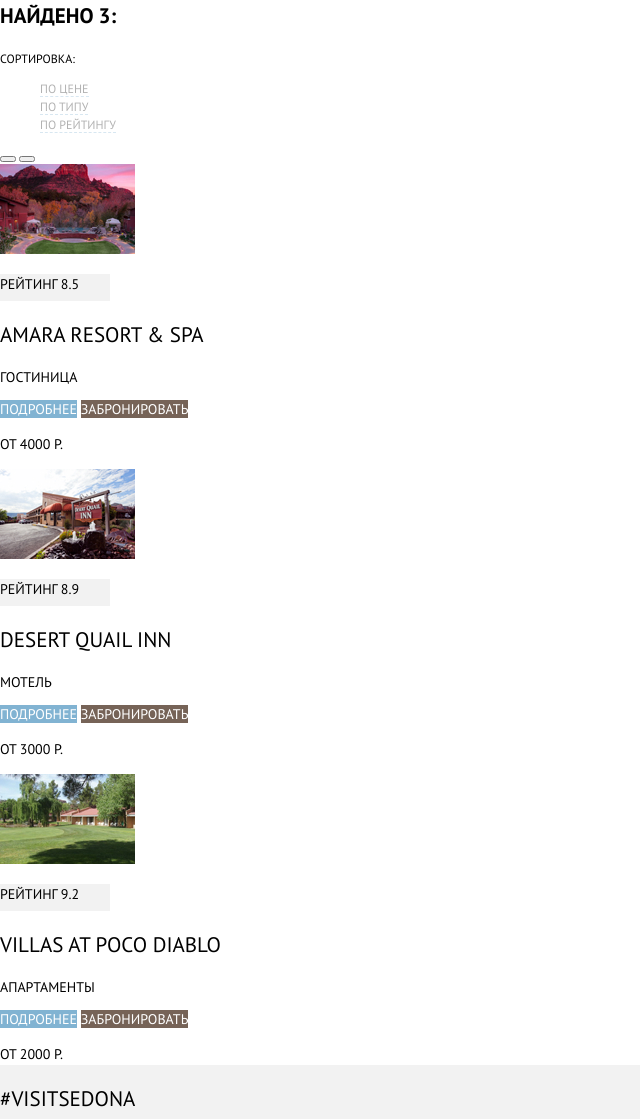
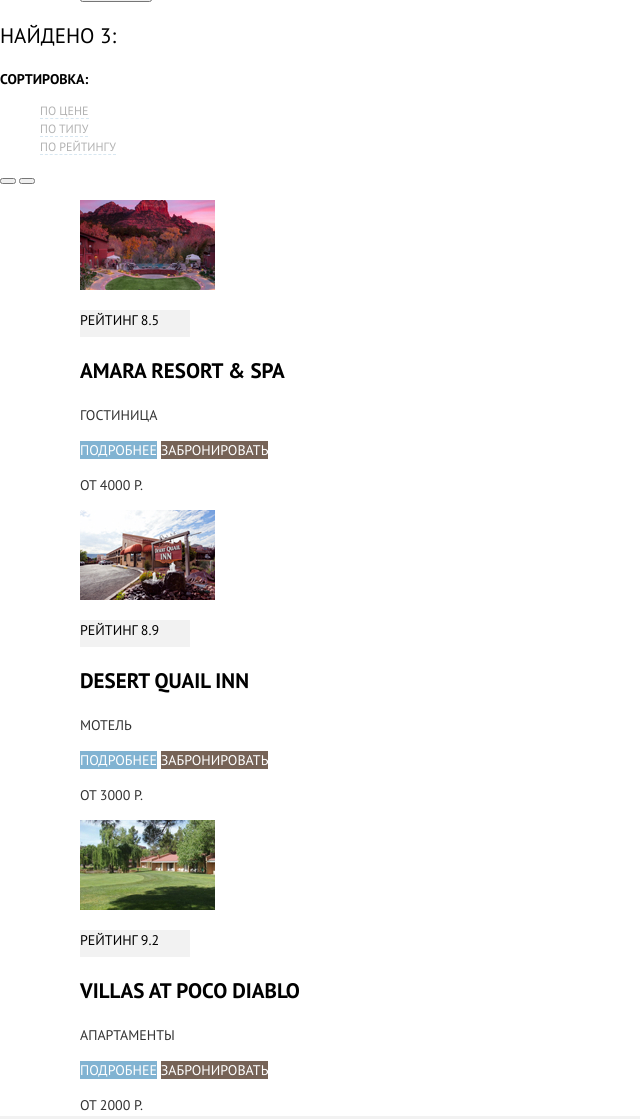
Before and after one commit to vadim-shamshin/1333231-sedona-30, a plain HTML site: page hotels.html in a window 1280 px wide. Shown: the part 903-2022 px from the top of the page, without its empty margins (0-640 px from the left). Drawn offline with Linux system fonts and the light colour scheme; files whose address does not match are found by name.

Commit message:
Доработки.

```diff
--- a/css/style.css
+++ b/css/style.css
@@ -148,23 +148,20 @@ li {
   line-height: 18px;
 }
 
-.breadcrumbs {
+.result-text {
+  border-bottom: 1px dashed var(--basic-blue);
   opacity: 0.3;
-}
-
-.result-text {
- border-bottom: 1px dashed var(--basic-blue);
-
 }
 
 .result-text:hover {
   color: var(--basic-blue);
+  opacity: 1;
 }
 
 .result-text:active {
   color: var(--basic-black);
   border-bottom: none;
-  opacity: 100%;
+  opacity: 1;
 }
 
 .rating {
@@ -178,34 +175,30 @@ li {
   line-height: 26px;
 }
 
-.type-hotels {
-  font-size: 14px;
-  line-height: 16px;
-}
 
-.btn-one {
+.first {
   background-color: var(--basic-blue);
   color: var(--basic-white);
 }
 
-.btn-two {
+.second {
   background-color: var(--basic-brow);
   color: var(--basic-white);
 }
 
-.btn-one:hover {
+.first:hover {
   background-color: var(--basic-dark-blue);
 }
 
-.btn-two:hover {
+.second:hover {
   background-color: var(--basic-dark-brow);
 }
 
-.btn-one:active {
+.first:active {
   background-color: var(--basic-navy-blue);
 }
 
-.btn-two:active {
+.second:active {
   background-color: var(--basic-navy-brow);
 }
 
--- a/hotels.html
+++ b/hotels.html
@@ -33,12 +33,12 @@
 
     <section class="main-form">
       <form name="filters" action="#" method="GET">
-
+        <h1>Выбор отеля в Седоне</h1>
         <ul class="filters">
 
           <ul class="infrastructure">
             <li>
-              <h3 class="filters-heading">Инфраструктура</h3>
+              <h2 class="filters-heading">Инфраструктура</h2>
               <input type="checkbox" name="swim-pool" id="swim-pool" checked="checked">
               <p class="filters-text" for="swim-pool">Бассейн</p>
             </li>
@@ -54,7 +54,7 @@
 
           <ul class="infrastructure">
             <li>
-              <h3 class="filters-heading">Тип жилья:</h3>
+              <h2 class="filters-heading">Тип жилья:</h2>
               <input type="checkbox" name="hotel" id="hotel" checked="checked">
               <p class="filters-text" for="hotel">Гостиница</p>
             </li>
@@ -70,7 +70,7 @@
 
           <ul class="price-list">
             <li>
-              <h3 class="filters-heading">Стоимость в сутки(Р):</h3>
+              <h2 class="filters-heading">Стоимость в сутки(Р):</h2>
             </li>
             <li>
               <p class="filters-text">от 0 до 3000</p>
@@ -90,9 +90,9 @@
       </form>
     </section>
     <section class="results">
-      <h3 class="result-heading">Найдено 3:</h3>
-      <p class="results-text">Сортировка:</p>
-      <ul class="breadcrumbs">
+      <p class="result-heading">Найдено 3:</p>
+      <h3 class="results-text">Сортировка:</h3>
+      <ul class="result-list">
         <li><a class="result-text" href="#">По цене</a></li>
         <li><a class="result-text" href="#">По типу</a></li>
         <li><a class="result-text" href="#">По рейтингу</a></li>
@@ -104,35 +104,43 @@
         <button type="button"></button>
       </a>
     </section>
-    <section>
+    <ul class="hotels-list">
+      <ul class="hotel-amara">
+        <li class="hotels-list-item">
           <img src="/1333231-sedona-30/img/jpg/mountain4.jpg" alt="Amara Resort & Spa">
           <p class="rating">Рейтинг 8.5</p>
-      <p class="hotels">Amara Resort & Spa</p>
-      <p class="type-hotels">Гостиница</p>
-      <a class="btn-one" href="#">Подробнее</a>
-      <a class="btn-two" href="#">Забронировать</a>
-      <p class="price">От 4000 Р.</p>
-    </section>
-    <section>
+          <h3 class="hotels">Amara Resort & Spa</h3>
+          <p class="features-text">Гостиница</p>
+          <a class="details first" href="#">Подробнее</a>
+          <a class="details second" href="#">Забронировать</a>
+          <p class="features-text">От 4000 Р.</p>
+        </li>
+      </ul>
+      <ul class="hotel-desert">
+        <li class="hotels-list-item">
           <img src="/1333231-sedona-30/img/jpg/signboard.jpg" alt="Desert Quail Inn">
           <p class="rating">Рейтинг 8.9</p>
-      <p class="hotels">Desert Quail Inn</p>
-      <p class="type-hotels">Мотель</p>
-      <a class="btn-one" href="#">Подробнее</a>
-      <a class="btn-two" href="#">Забронировать</a>
-      <p class="price">от 3000 Р.</p>
-    </section>
-    <section>
+          <h3 class="hotels">Desert Quail Inn</h3>
+          <p class="features-text">Мотель</p>
+          <a class="details first" href="#">Подробнее</a>
+          <a class="details second" href="#">Забронировать</a>
+          <p class="features-text">от 3000 Р.</p>
+        </li>
+      </ul>
+      <ul class="hotel-villas">
+        <li class="hotels-list-item">
           <img src="/1333231-sedona-30/img/jpg/home.jpg" alt="Villas at Poco Diablo">
           <p class="rating">Рейтинг 9.2</p>
-      <p class="hotels">Villas at Poco Diablo</p>
-      <p class="type-hotels">Апартаменты</p>
-      <a class="btn-one" href="#">Подробнее</a>
-      <a class="btn-two" href="#">Забронировать</a>
-      <p class="price">От 2000 Р.</p>
-    </section>
+          <h3 class="hotels">Villas at Poco Diablo</h3>
+          <p class="features-text">Апартаменты</p>
+          <a class="details first" href="#">Подробнее</a>
+          <a class="details second" href="#">Забронировать</a>
+          <p class="features-text">От 2000 Р.</p>
+        </li>
+      </ul>
+    </ul>
   </main>
-</body>
+
 
   <footer class="main-footer">
     <address>
@@ -152,5 +160,6 @@
       <img src="/1333231-sedona-30/img/svg/logo/logohtmlacademy.svg" alt="Логотип HTML Academy">
     </a>
   </footer>
+</body>
 
 </html>
```
Lines whose indentation alone changed are shown as unchanged.
